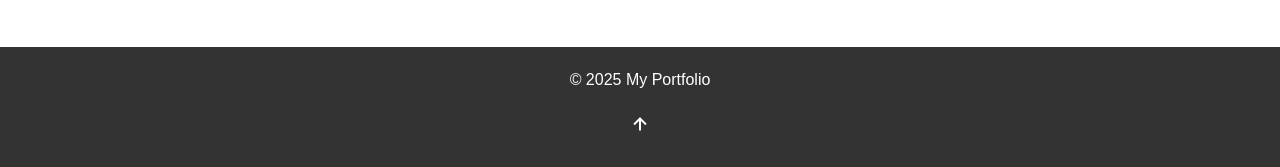
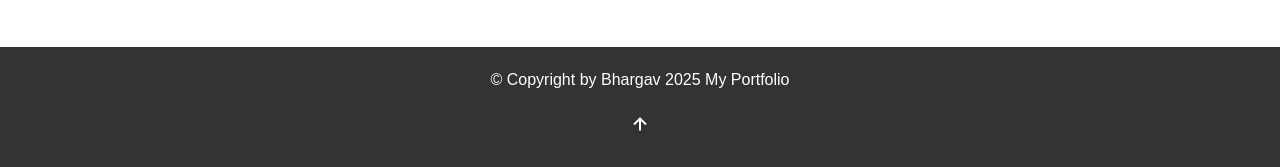
Before and after one commit to DavuluriBhargav66/Advance-Portfolio-, a plain HTML site: page index.html in a window 1280 px wide. Shown: the part 1337-1504 px from the top of the page. Drawn offline with nearby package versions, Linux system fonts and the light colour scheme.

Commit message:
Update index.html

```diff
--- a/index.html
+++ b/index.html
@@ -289,7 +289,7 @@
     <!-- Footer -->
     <footer class="footer">
         <div class="footer-text">
-            <p>&copy; 2025 My Portfolio</p>
+            <p>&copy; Copyright by Bhargav 2025 My Portfolio</p>
         </div>
         <div class="footer-iconTop">
             <a href="#home"><i class='bx bx-up-arrow-alt'></i></a>
```
